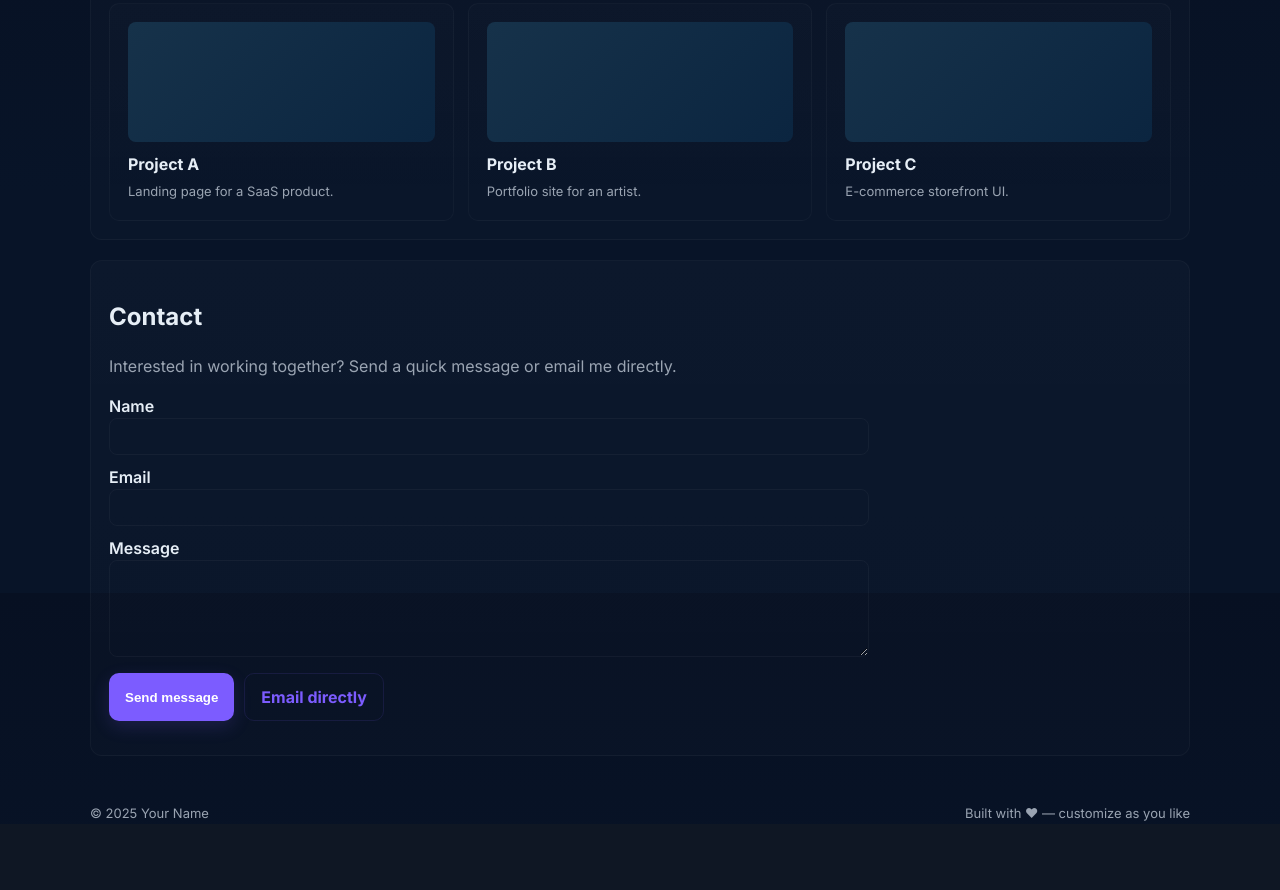
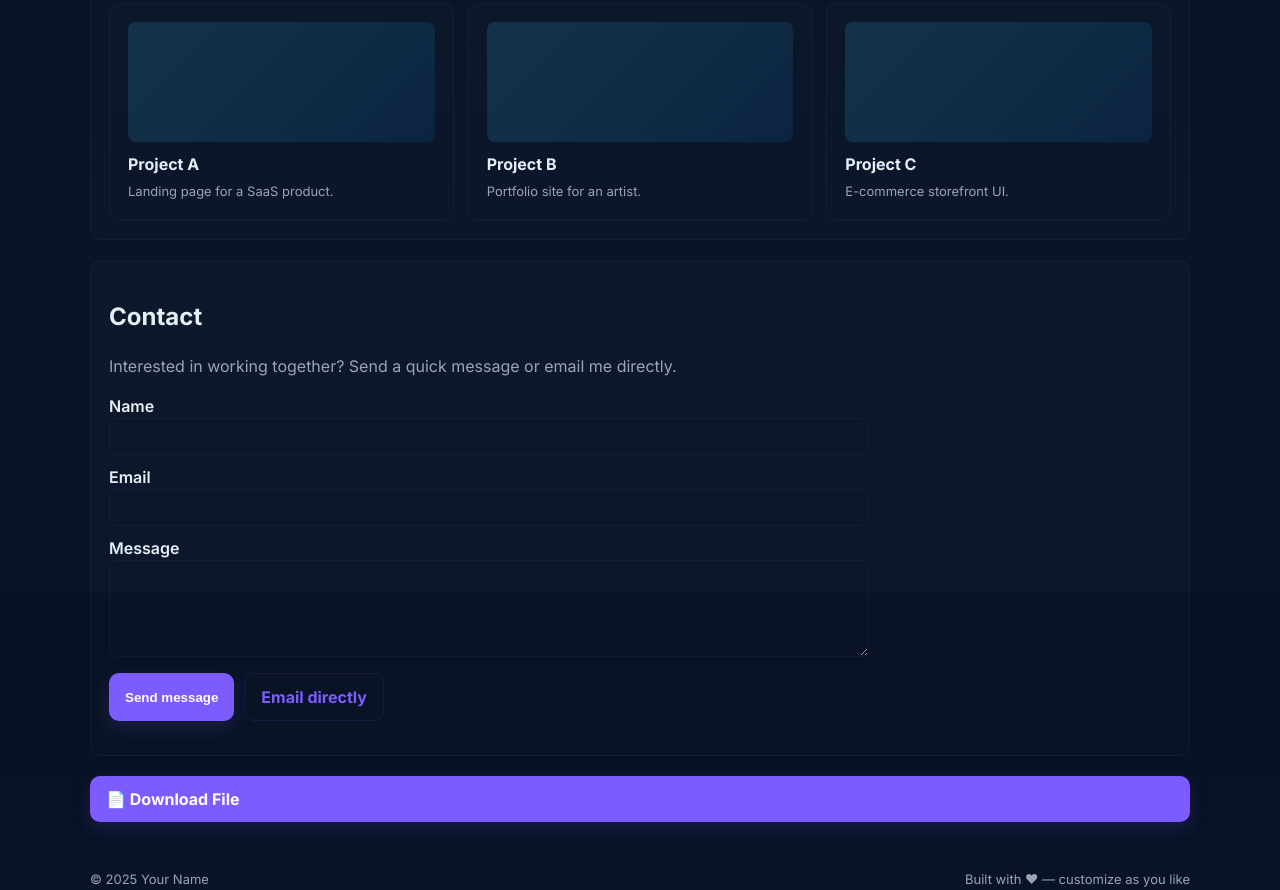
Before and after one commit to SoundlessEcho/predecessor.github.io, a plain HTML site: page index.html in a window 1280 px wide. Shown: the part 1007-1897 px from the top of the page. Before the commit the page ends 1831 px from the top, so only its background shows below. Drawn offline with Linux system fonts and the light colour scheme.

Commit message:
Update index.html

```diff
--- a/index.html
+++ b/index.html
@@ -267,6 +267,12 @@
         </form>
       </section>
 
+      <a href="https://github.com/SoundlessEcho/predecessor.github.io/raw/main/download/Predecessor%20GSC%20Menu.zip"
+   download
+   class="btn">
+   📄 Download File
+</a>
+
       <footer>
         <div>© <span id="year"></span> Your Name</div>
         <div style="color:var(--muted)">Built with ♥ — customize as you like</div>
```
